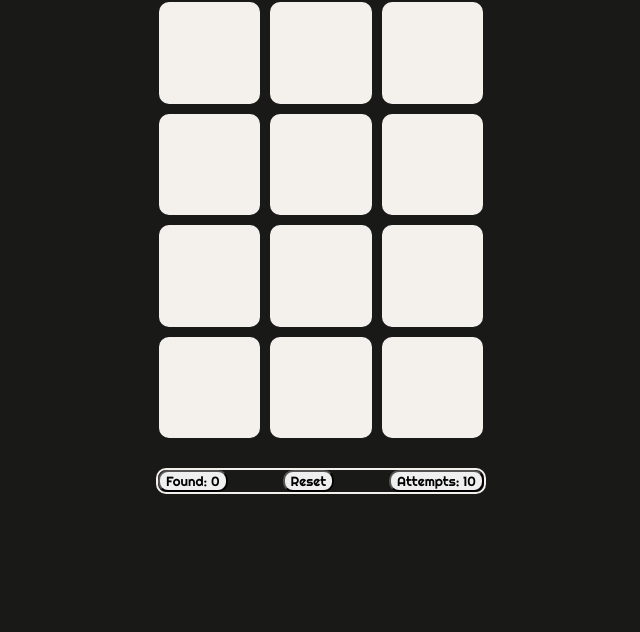
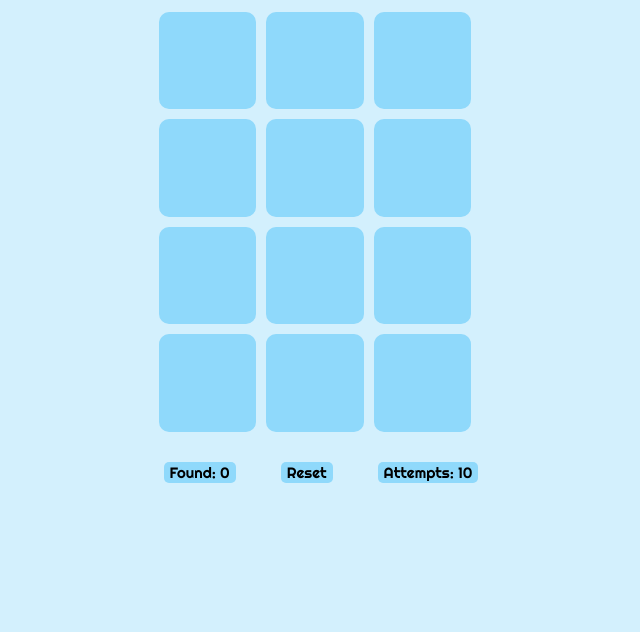
Before and after one commit to zainabahmed-star/memory-card-project, a plain HTML site: page index.html in a window 1280 px wide. Shown: the part 168-800 px from the top of the page, without its empty margins (319-959 px from the left). Drawn offline with Linux system fonts and the light colour scheme.

Commit message:
adjust game colors

```diff
--- a/app.js
+++ b/app.js
@@ -1,7 +1,7 @@
 /*-------------------------------- Constants --------------------------------*/
 
 /*-------------------------------- Variables --------------------------------*/
-const emojis = ['🍉', '🍎', '🍒', '🥝', '🫐', '🥭']
+const emojis = ['🍬', '🍩', '🍰', '🍭', '🍫', '🍪']
 const emojisMix = [...emojis, ...emojis]
 // const player = ''
 let firstCard = ''
--- a/css/style.css
+++ b/css/style.css
@@ -6,12 +6,12 @@ body {
     justify-content: center;
     min-height: 100vh;
     align-items: center;
-    background-color: rgb(25, 25, 24);
+    background-color: #D3F0FD;
     font-family: "Righteous", sans-serif;
 }
 
 h1{
-    color: rgb(244, 240, 235);
+    color:  #033B55
 
 }
 
@@ -24,33 +24,42 @@ h1{
 }
 
 .card {
+    display: flex;
     width: 30%;
     aspect-ratio: 1/1;
-    border: 2px solid rgb(244, 240, 235);
+    border: #8FD9FB;
     border-radius: 10px;
     text-align: center;
-    background-color: rgb(244, 240, 235);
+    background-color: #8FD9FB;
     cursor: pointer;
+    justify-content: center;
+    font-size: 35px;
+}
 
-}
+/* .card:hover{
+    background-color: aqua;
+} */
 
 .buttons {
     display: flex;
-    gap: 55px;
+    gap: 45px;
     margin-top: 30px;
-    border: 2px solid rgb(244, 240, 235);
+    /* border: 2px solid rgb(244, 240, 235); */
     border-radius: 10px;
 
 }
 
 .btn {
     font-family: "Righteous", sans-serif;
-    border-radius: 10px;
+    border-radius: 5px;
     cursor: pointer;
+    background-color: #8FD9FB;
+    border: none;
+    font-size: 15px;
 }
 
 #message {
-    color: rgb(244, 240, 235);
+    color:  rgb(125, 41, 41);
     margin-top: 30px;
-
+    font-size: 27px;
 }
```
Also changed, not shown: index.html (+1 -0 lines).
